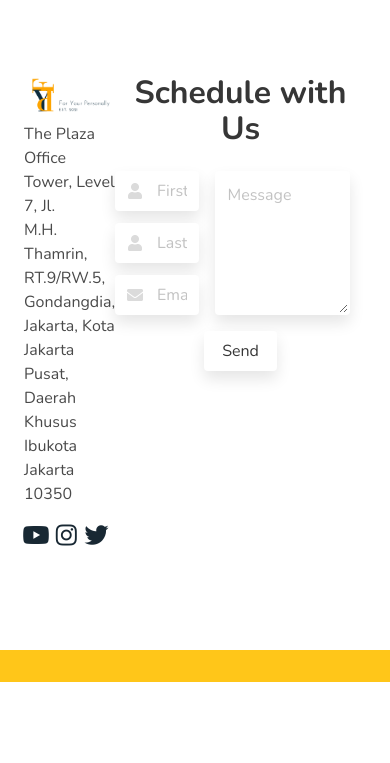
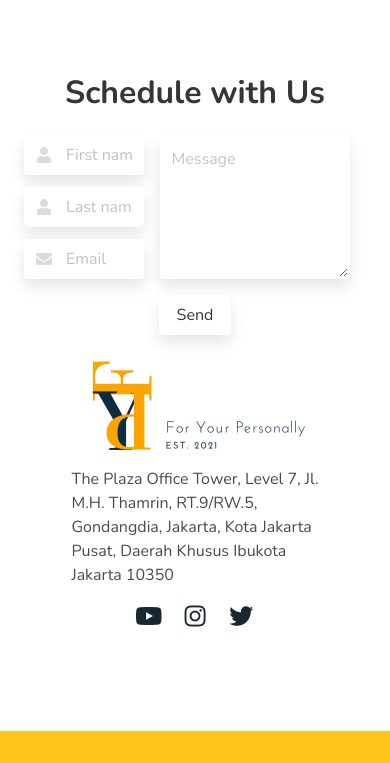
Before and after one commit to Antoine60/fyp-landing-page, a website: page index.html in a window 390 px wide. Shown: the part 3097-3860 px from the top of the page. Before the commit the page ends 3779 px from the top, so only its background shows below. Drawn offline with nearby package versions, Linux system fonts and the light colour scheme.

Commit message:
Responsive contact data

```diff
--- a/index.html
+++ b/index.html
@@ -136,40 +136,8 @@
     </div>
 </div>
 <footer class="footer" id="contact">
-    <div class="container is-flex is-justify-content-space-between">
-        <div class="is-6">
-            <a href="#">
-                <img src="medias/fyp-logo.png" width="250" height="109"/>
-            </a>
-            <p>
-                The Plaza Office Tower, Level 7, Jl.<br>
-                M.H. Thamrin, RT.9/RW.5,<br>
-                Gondangdia, Jakarta, Kota Jakarta<br>
-                Pusat, Daerah Khusus Ibukota<br>
-                Jakarta 10350<br>
-            </p>
-            <div class="mt-3 social-networks is-size-4 has-text-black is-justify-content-space-around">
-                <a href="#" class="is-link">
-            <span class="icon">
-              <i class="fab fa-youtube"></i>
-            </span>
-                </a>
-                <a href="#" class="is-link">
-
-                <span class="icon">
-              <i class="fab fa-instagram"></i>
-            </span>
-                </a>
-                <a href="#" class="is-link">
-
-                <span class="icon">
-              <i class="fab fa-twitter"></i>
-            </span>
-                </a>
-            </div>
-
-        </div>
-        <div class="is-6">
+    <div class="container is-flex-desktop is-justify-content-space-between is-flex-direction-row-reverse">
+        <div class="is-6-desktop is-12 mb-4">
             <h2 class="title has-text-centered">Schedule with Us</h2>
             <div class="container is-flex is-justify-content-space-around">
                 <div class="is-6">
@@ -215,6 +183,38 @@
                 </div>
             </div>
         </div>
+        <div class="is-6-desktop is-12 is-flex is-flex-direction-column is-align-items-center">
+            <a href="#">
+                <img src="medias/fyp-logo.png" width="250" height="109"/>
+            </a>
+            <p>
+                The Plaza Office Tower, Level 7, Jl.<br>
+                M.H. Thamrin, RT.9/RW.5,<br>
+                Gondangdia, Jakarta, Kota Jakarta<br>
+                Pusat, Daerah Khusus Ibukota<br>
+                Jakarta 10350<br>
+            </p>
+            <div class="mt-3 social-networks is-size-4 has-text-black">
+                <a href="#" class="is-link">
+            <span class="icon">
+              <i class="fab fa-youtube"></i>
+            </span>
+                </a>
+                <a href="#" class="is-link px-4">
+
+                <span class="icon">
+              <i class="fab fa-instagram"></i>
+            </span>
+                </a>
+                <a href="#" class="is-link">
+
+                <span class="icon">
+              <i class="fab fa-twitter"></i>
+            </span>
+                </a>
+            </div>
+
+        </div>
     </div>
 
 
```
